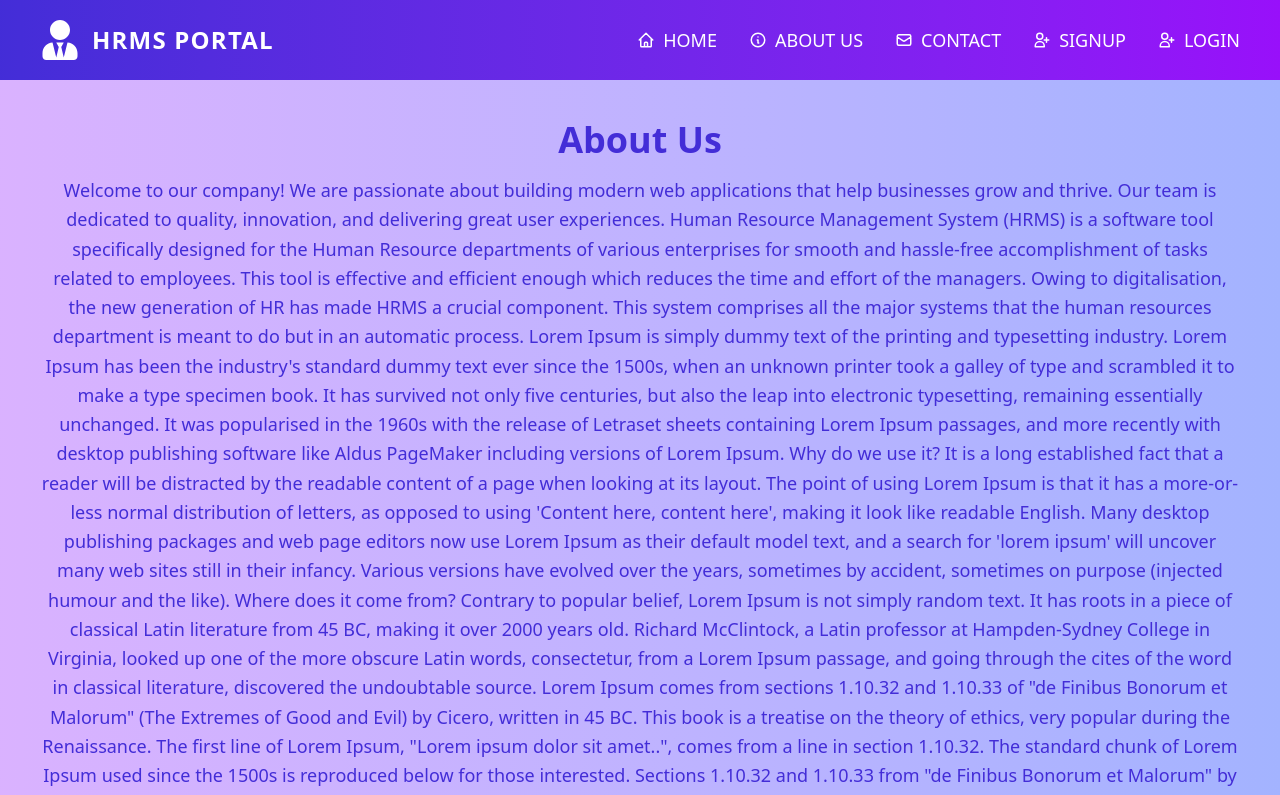
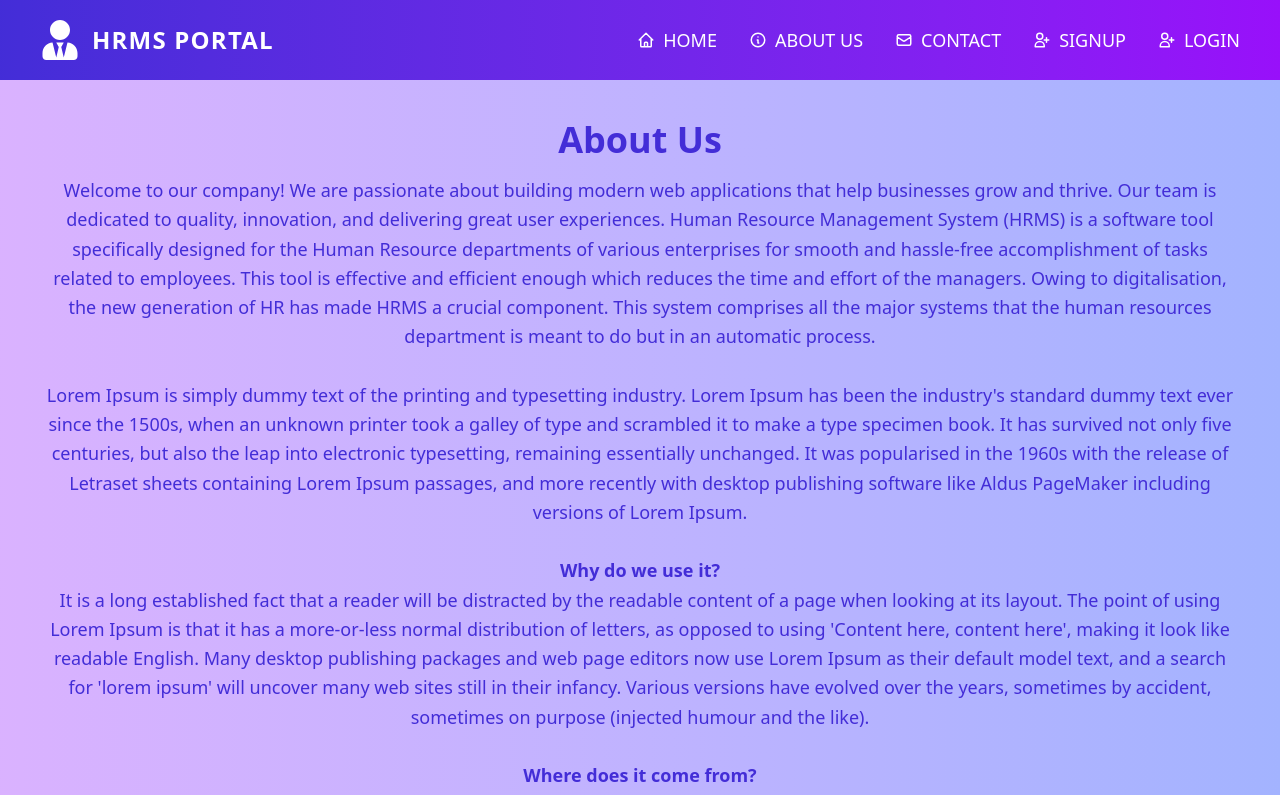
Before and after one commit to Rakolkata/hrms, a Next.js app: page /AboutUs in a window 1280 px wide. Shown: the top 795 px of the page. Built offline with nearby package versions, Linux system fonts and the light colour scheme; no server answers.

Commit message:
build issues solves

```diff
--- a/pages/AboutUs.js
+++ b/pages/AboutUs.js
@@ -4,6 +4,7 @@
       <main className="flex-1 bg-gradient-to-r from-purple-300 to-indigo-300 p-10 text-white">
         <h1 className="text-4xl font-bold mb-4 text-center  text-indigo-700">About Us</h1>
         <p className="text-lg leading-relaxed max-w-full text-center text-indigo-700">
+
               Welcome to our company! We are passionate about building modern web applications
               that help businesses grow and thrive. Our team is dedicated to quality, innovation,
               and delivering great user experiences. Human Resource Management System (HRMS) is a software tool
@@ -13,15 +14,15 @@
               time and effort of the managers. Owing to digitalisation, the new generation
               of HR has made HRMS a crucial component. This system comprises all the
               major systems that the human resources department is meant to do but in
-          an automatic process.
-          Lorem Ipsum is simply dummy text of the printing and typesetting industry. Lorem Ipsum has been the industry's standard dummy text ever since the 1500s, when an unknown printer took a galley of type and scrambled it to make a type specimen book. It has survived not only five centuries, but also the leap into electronic typesetting, remaining essentially unchanged. It was popularised in the 1960s with the release of Letraset sheets containing Lorem Ipsum passages, and more recently with desktop publishing software like Aldus PageMaker including versions of Lorem Ipsum.
-          Why do we use it?
-          It is a long established fact that a reader will be distracted by the readable content of a page when looking at its layout. The point of using Lorem Ipsum is that it has a more-or-less normal distribution of letters, as opposed to using 'Content here, content here', making it look like readable English. Many desktop publishing packages and web page editors now use Lorem Ipsum as their default model text, and a search for 'lorem ipsum' will uncover many web sites still in their infancy. Various versions have evolved over the years, sometimes by accident, sometimes on purpose (injected humour and the like).
-          Where does it come from?
-          Contrary to popular belief, Lorem Ipsum is not simply random text. It has roots in a piece of classical Latin literature from 45 BC, making it over 2000 years old. Richard McClintock, a Latin professor at Hampden-Sydney College in Virginia, looked up one of the more obscure Latin words, consectetur, from a Lorem Ipsum passage, and going through the cites of the word in classical literature, discovered the undoubtable source. Lorem Ipsum comes from sections 1.10.32 and 1.10.33 of "de Finibus Bonorum et Malorum" (The Extremes of Good and Evil) by Cicero, written in 45 BC. This book is a treatise on the theory of ethics, very popular during the Renaissance. The first line of Lorem Ipsum, "Lorem ipsum dolor sit amet..", comes from a line in section 1.10.32.
-          The standard chunk of Lorem Ipsum used since the 1500s is reproduced below for those interested. Sections 1.10.32 and 1.10.33 from "de Finibus Bonorum et Malorum" by Cicero are also reproduced in their exact original form, accompanied by English versions from the 1914 translation by H. Rackham.
-          Where can I get some?
-          There are many variations of passages of Lorem Ipsum available, but the majority have suffered alteration in some form, by injected humour, or randomised words which don't look even slightly believable. If you are going to use a passage of Lorem Ipsum, you need to be sure there isn't anything embarrassing hidden in the middle of text. All the Lorem Ipsum generators on the Internet tend to repeat predefined chunks as necessary, making this the first true generator on the Internet. It uses a dictionary of over 200 Latin words, combined with a handful of model sentence structures, to generate Lorem Ipsum which looks reasonable. The generated Lorem Ipsum is therefore always free from repetition, injected humour, or non-characteristic words etc.
+              an automatic process. <br /><br />
+              Lorem Ipsum is simply dummy text of the printing and typesetting industry. Lorem Ipsum has been the industry&apos;s standard dummy text ever since the 1500s, when an unknown printer took a galley of type and scrambled it to make a type specimen book. It has survived not only five centuries, but also the leap into electronic typesetting, remaining essentially unchanged. It was popularised in the 1960s with the release of Letraset sheets containing Lorem Ipsum passages, and more recently with desktop publishing software like Aldus PageMaker including versions of Lorem Ipsum. <br /><br />
+              <strong>Why do we use it?</strong><br />
+              It is a long established fact that a reader will be distracted by the readable content of a page when looking at its layout. The point of using Lorem Ipsum is that it has a more-or-less normal distribution of letters, as opposed to using &apos;Content here, content here&apos;, making it look like readable English. Many desktop publishing packages and web page editors now use Lorem Ipsum as their default model text, and a search for &apos;lorem ipsum&apos; will uncover many web sites still in their infancy. Various versions have evolved over the years, sometimes by accident, sometimes on purpose (injected humour and the like). <br /><br />
+              <strong>Where does it come from?</strong><br />
+              Contrary to popular belief, Lorem Ipsum is not simply random text. It has roots in a piece of classical Latin literature from 45 BC, making it over 2000 years old. Richard McClintock, a Latin professor at Hampden-Sydney College in Virginia, looked up one of the more obscure Latin words, consectetur, from a Lorem Ipsum passage, and going through the cites of the word in classical literature, discovered the undoubtable source. Lorem Ipsum comes from sections 1.10.32 and 1.10.33 of &quot;de Finibus Bonorum et Malorum&quot; (The Extremes of Good and Evil) by Cicero, written in 45 BC. This book is a treatise on the theory of ethics, very popular during the Renaissance. The first line of Lorem Ipsum, &quot;Lorem ipsum dolor sit amet..&quot;, comes from a line in section 1.10.32. <br /><br />
+              The standard chunk of Lorem Ipsum used since the 1500s is reproduced below for those interested. Sections 1.10.32 and 1.10.33 from &quot;de Finibus Bonorum et Malorum&quot; by Cicero are also reproduced in their exact original form, accompanied by English versions from the 1914 translation by H. Rackham. <br /><br />
+              <strong>Where can I get some?</strong><br />
+              There are many variations of passages of Lorem Ipsum available, but the majority have suffered alteration in some form, by injected humour, or randomised words which don&apos;t look even slightly believable. If you are going to use a passage of Lorem Ipsum, you need to be sure there isn&apos;t anything embarrassing hidden in the middle of text. All the Lorem Ipsum generators on the Internet tend to repeat predefined chunks as necessary, making this the first true generator on the Internet. It uses a dictionary of over 200 Latin words, combined with a handful of model sentence structures, to generate Lorem Ipsum which looks reasonable. The generated Lorem Ipsum is therefore always free from repetition, injected humour, or non-characteristic words etc.
             </p>
       </main>
     </div>
--- a/pages/Contact.js
+++ b/pages/Contact.js
@@ -32,7 +32,7 @@
         <form className="md:w-1/2 space-y-5" ref={formRef} onSubmit={handleSubmit}>
           <h2 className="text-3xl pb-1 pt-3 font-bold text-indigo-600 text-center">CONTACT US</h2>
           <p className="text-indigo-600 text-center pb-5">
-            We'd love to hear from you! Whether you have a question or just want to say hello, our team is ready to assist you.
+            We&rsquo;d love to hear from you! Whether you have a question or just want to say hello, our team is ready to assist you.
           </p>
 
           {/* Inputs */}
--- a/pages/login.js
+++ b/pages/login.js
@@ -102,13 +102,13 @@
                                                 <Link
                                                     href="/signup"
                                                     className="inline-flex items-center space-x-2 text-gray-700 hover:text-indigo-600 transition-all duration-200">
-                                                    <span>Don't have an account? <span className="text-indigo-600">SignUp</span></span>
+                                                    <span>Don&rsquo;t have an account? <span className="text-indigo-600">SignUp</span></span>
                                                 </Link>
                                                 <Link
                                                     href="/employee/login"
                                                     className="inline-flex items-center space-x-2 text-gray-700 hover:text-indigo-600 transition-all duration-200"
                                                 >
-                                                    <span>Are You an Employee?<span className="text-indigo-600">Let's LogIn</span></span>
+                                                    <span>Are You an Employee?<span className="text-indigo-600">Let&rsquo;s LogIn</span></span>
                                                 </Link>
                             </div>
                         </form>
--- a/pages/signup.js
+++ b/pages/signup.js
@@ -239,7 +239,7 @@
                                 </Link>
                                 <br />
                                 <Link href="/employee/login" className="text-gray-700 hover:text-indigo-600 transition-all duration-200">
-                                    Are You an Employee? <span className="text-indigo-600">Let's LogIn</span>
+                                    Are You an Employee? <span className="text-indigo-600">Let&rsquo;s LogIn</span>
                                 </Link>
                             </div>
                         </form>
```
Lines whose indentation alone changed are shown as unchanged.
